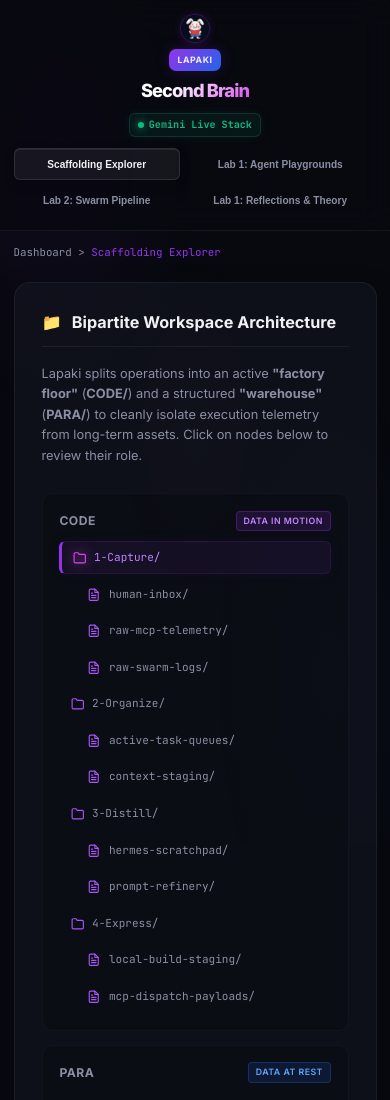
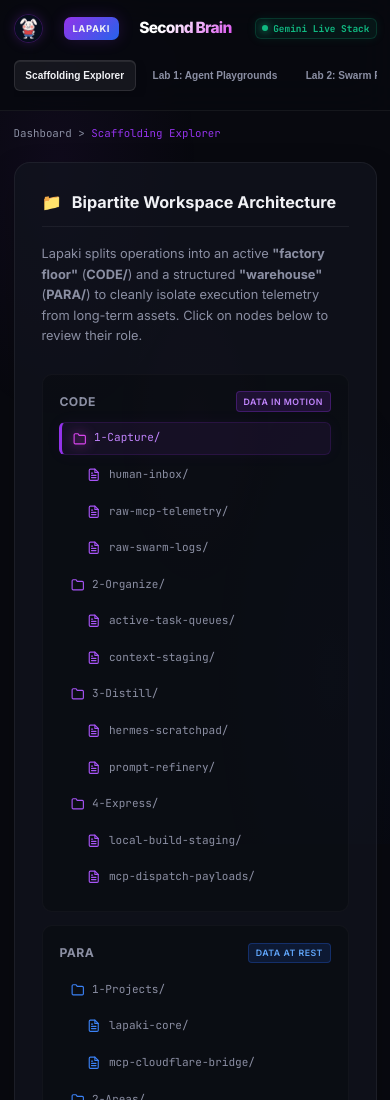
Before and after one commit to HiroyasuDev/Lab_10, a website: page dashboard.html in a window 390 px wide. Shown: the top 1100 px of the page. Drawn offline with Linux system fonts and the light colour scheme.

Commit message:
style: fix header layout spacing, prevent text wrapping, and establish horizontal swiping nav for mobile

```diff
--- a/dashboard.html
+++ b/dashboard.html
@@ -77,24 +77,31 @@
       position: sticky;
       top: 0;
       z-index: 100;
-      padding: 1.25rem 3rem;
+      padding: 1rem 3rem;
       border-bottom: 1px solid var(--border-color);
       display: flex;
       justify-content: space-between;
       align-items: center;
-      backdrop-filter: blur(16px) saturate(1.4);
-      background: rgba(8, 9, 15, 0.75);
-    }
-
-    .brand { display: flex; align-items: center; gap: 0.75rem; }
+      backdrop-filter: blur(20px) saturate(1.6);
+      background: rgba(8, 9, 15, 0.85);
+      transition: all 0.3s cubic-bezier(0.4, 0, 0.2, 1);
+    }
+
+    .brand {
+      display: flex;
+      align-items: center;
+      gap: 0.85rem;
+      flex-shrink: 0;
+    }
     .brand-mascot {
       height: 2.2rem;
       width: 2.2rem;
       border-radius: 50%;
       border: 1.5px solid var(--primary-glow);
-      filter: drop-shadow(0 0 4px var(--primary-glow));
+      filter: drop-shadow(0 0 6px var(--primary-glow));
       object-fit: cover;
       transition: transform 0.3s cubic-bezier(0.175, 0.885, 0.32, 1.275);
+      flex-shrink: 0;
     }
     .brand-mascot:hover {
       transform: scale(1.15) rotate(8deg);
@@ -108,6 +115,7 @@
       letter-spacing: 0.06em;
       text-transform: uppercase;
       box-shadow: 0 0 16px rgba(147, 51, 234, 0.2);
+      flex-shrink: 0;
     }
     .brand h1 {
       font-size: 1.35rem;
@@ -116,9 +124,15 @@
       background: linear-gradient(135deg, #fff 30%, var(--accent) 100%);
       -webkit-background-clip: text;
       -webkit-text-fill-color: transparent;
-    }
-
-    nav { display: flex; gap: 0.5rem; flex-wrap: wrap; }
+      white-space: nowrap;
+    }
+
+    nav {
+      display: flex;
+      gap: 0.5rem;
+      flex-shrink: 0;
+      flex-wrap: nowrap;
+    }
     nav button {
       background: transparent;
       border: 1px solid transparent;
@@ -148,10 +162,33 @@
     }
 
     /* ==========================================================================
-       1. TABLET LAYOUTS & SCALING (Viewport 481px to 1024px)
+       1. TABLET & LAPTOP LAYOUTS & SCALING (Viewport <= 1180px)
        ========================================================================== */
-    @media (min-width: 481px) and (max-width: 1024px) {
-      header { padding: 1.25rem 2rem; }
+    @media (max-width: 1180px) {
+      header {
+        flex-wrap: wrap;
+        padding: 1.25rem 2rem;
+        gap: 1.25rem;
+      }
+      .brand {
+        flex: 1 1 auto;
+        justify-content: flex-start;
+        width: auto;
+      }
+      nav {
+        width: 100%;
+        justify-content: flex-start;
+        overflow-x: auto;
+        padding-bottom: 6px;
+        margin-top: 0.25rem;
+        -webkit-overflow-scrolling: touch;
+      }
+      nav::-webkit-scrollbar {
+        display: none;
+      }
+      nav button {
+        flex: 0 0 auto;
+      }
       main { padding: 2rem 2rem; }
       .explorer-grid, .playground-grid, .comparison-grid {
         grid-template-columns: 1fr !important;
@@ -162,27 +199,36 @@
     }
 
     /* ==========================================================================
-       2. MOBILE NATIVE BREAKPOINTS & SCALING (Viewport <= 480px)
+       2. MOBILE NATIVE BREAKPOINTS & SCALING (Viewport <= 580px)
        ========================================================================== */
-    @media (max-width: 480px) {
+    @media (max-width: 580px) {
       header {
         padding: 1rem 1rem;
-        flex-direction: column;
-        gap: 0.85rem;
-        align-items: center;
-        text-align: center;
-      }
-      .brand { flex-direction: column; gap: 0.4rem; }
-      .brand-badge { font-size: 0.65rem; }
-      #connection-status { margin-left: 0 !important; margin-top: 0.2rem; }
-      nav { width: 100%; justify-content: center; gap: 0.3rem; }
+        gap: 1rem;
+      }
+      .brand {
+        width: 100%;
+        justify-content: space-between;
+        gap: 0.5rem;
+      }
+      .brand h1 {
+        font-size: 1.15rem;
+      }
+      #connection-status {
+        font-size: 0.7rem !important;
+        padding: 0.15rem 0.45rem !important;
+        margin-left: 0.25rem !important;
+      }
+      nav {
+        gap: 0.35rem;
+      }
 
       /* Touch-safe navigation targets (Krug Usability Rule) */
       nav button {
         font-size: 0.75rem !important;
-        padding: 0.7rem 0.85rem !important;
+        padding: 0.65rem 0.8rem !important;
         border-radius: 6px;
-        flex: 1 1 auto;
+        flex: 0 0 auto;
         text-align: center;
       }
 
@@ -616,7 +662,7 @@
     <img src="lapaki_mascot.png" alt="Lapaki Mascot" class="brand-mascot">
     <span class="brand-badge">Lapaki</span>
     <h1>Second Brain</h1>
-    <div id="connection-status" style="margin-left: 1rem; display: flex; align-items: center; gap: 0.35rem; font-size: 0.75rem; font-weight: 600; font-family: var(--font-mono); padding: 0.2rem 0.6rem; border-radius: 6px; border: 1px solid rgba(16, 185, 129, 0.2); background: rgba(16, 185, 129, 0.08); color: #10b981; box-shadow: 0 0 10px rgba(16, 185, 129, 0.1);">
+    <div id="connection-status" style="margin-left: 1rem; display: flex; align-items: center; gap: 0.35rem; font-size: 0.75rem; font-weight: 600; font-family: var(--font-mono); padding: 0.2rem 0.6rem; border-radius: 6px; border: 1px solid rgba(16, 185, 129, 0.2); background: rgba(16, 185, 129, 0.08); color: #10b981; box-shadow: 0 0 10px rgba(16, 185, 129, 0.1); white-space: nowrap; flex-shrink: 0;">
       <span style="display: inline-block; width: 6px; height: 6px; border-radius: 50%; background: #10b981; box-shadow: 0 0 8px #10b981;" id="status-dot"></span>
       <span id="status-text">Gemini Live Stack</span>
     </div>
```
Also changed, not shown: index.html (+73 -27 lines).
